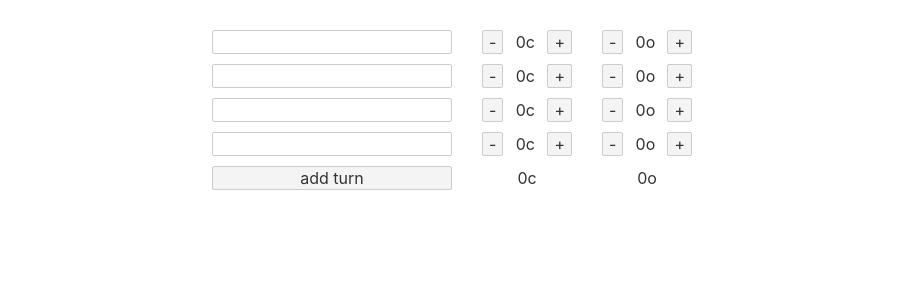
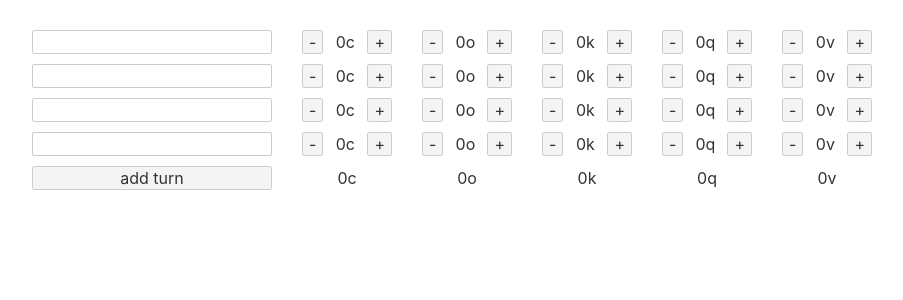
Before and after one commit to taylordolan/gaiaplanner, a Svelte app: page / in a window 1280 px wide. Shown: the top 300 px of the page, without its empty margins (188-1091 px from the left). Built offline with nearby package versions, Linux system fonts and the light colour scheme.

Commit message:
more resource types

```diff
--- a/src/App.svelte
+++ b/src/App.svelte
@@ -2,19 +2,19 @@
   let turns = [
     {
       description: "",
-      resources: { credits: 0, ore: 0, }
+      resources: { credits: 0, ore: 0, knowledge: 0, qic: 0, vp: 0 }
     },
     {
       description: "",
-      resources: { credits: 0, ore: 0, }
+      resources: { credits: 0, ore: 0, knowledge: 0, qic: 0, vp: 0 }
     },
     {
       description: "",
-      resources: { credits: 0, ore: 0, }
+      resources: { credits: 0, ore: 0, knowledge: 0, qic: 0, vp: 0 }
     },
     {
       description: "",
-      resources: { credits: 0, ore: 0, }
+      resources: { credits: 0, ore: 0, knowledge: 0, qic: 0, vp: 0 }
     },
   ]
 
@@ -35,34 +35,33 @@
   const addTurn = (t) => {
     t = [...t, {
       description: "",
-      resources: { credits: 0, ore: 0, }
+      resources: { credits: 0, ore: 0, knowledge: 0, qic: 0, vp: 0 }
     }];
     turns = t;
   }
 </script>
 
-<!-- description | credits | ore | knowledge | qic | vp -->
 <main>
   <div class="plan">
     {#each turns as turn, i}
     <div class="turn">
       <input class="description" bind:value={turn.description}>
-      <span class="resource">
-        <button on:click={() => modify(i, "credits", -1)}>-</button>
-        <span>{turn.resources.credits}c</span>
-        <button on:click={() => modify(i, "credits", 1)}>+</button>
-      </span>
-      <span class="resource">
-        <button on:click={() => modify(i, "ore", -1)}>-</button>
-        <span>{turn.resources.ore}o</span>
-        <button on:click={() => modify(i, "ore", 1)}>+</button>
-      </span>
+      {#each Object.entries(turn.resources) as resource}
+        <span class="resource">
+          <button on:click={() => modify(i, resource[0], -1)}>-</button>
+          <span>{turn.resources[resource[0]]}{resource[0][0]}</span>
+          <button on:click={() => modify(i, resource[0], 1)}>+</button>
+        </span>
+      {/each}
     </div>
     {/each}
     <div class="footer">
       <button on:click={addTurn(turns)}>add turn</button>
       <span class="resource">{getTotal(turns, "credits")}c</span>
       <span class="resource">{getTotal(turns, "ore")}o</span>
+      <span class="resource">{getTotal(turns, "knowledge")}k</span>
+      <span class="resource">{getTotal(turns, "qic")}q</span>
+      <span class="resource">{getTotal(turns, "vp")}v</span>
     </div>
   </div>
 </main>
```
